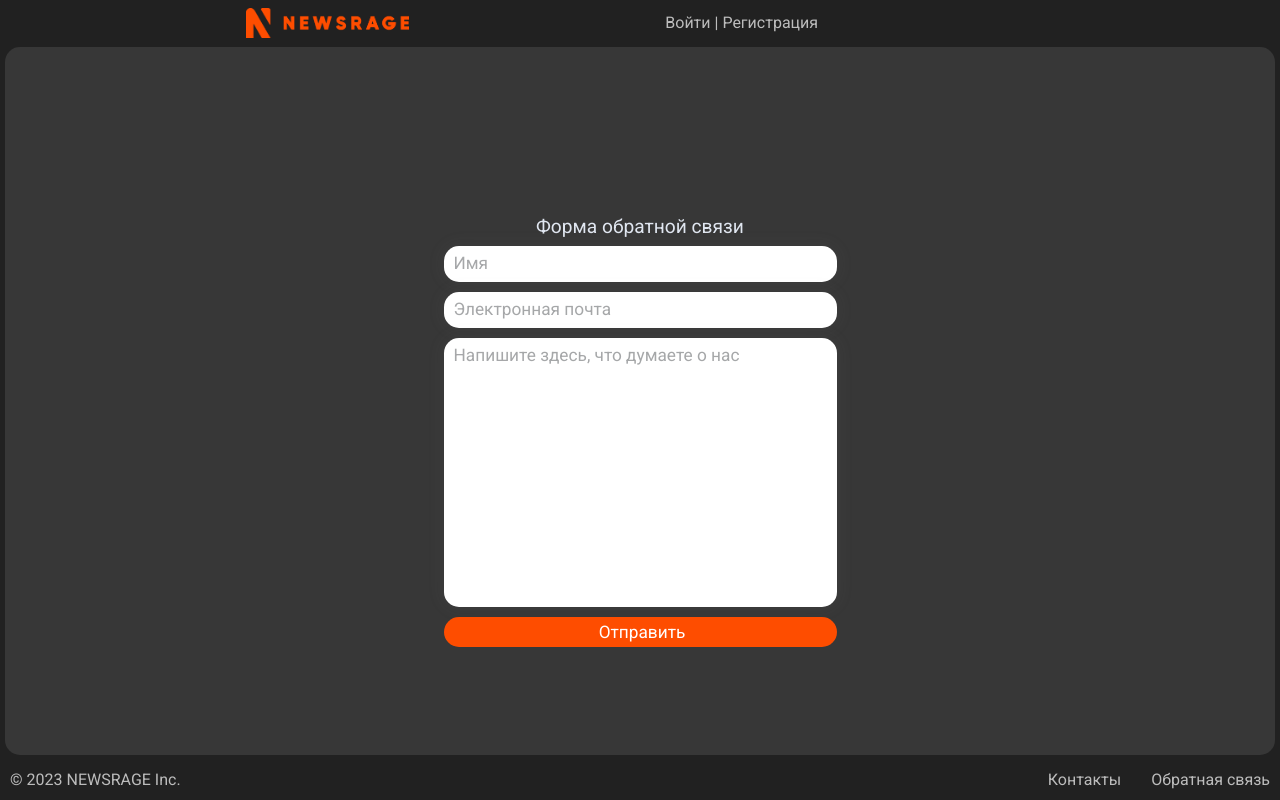
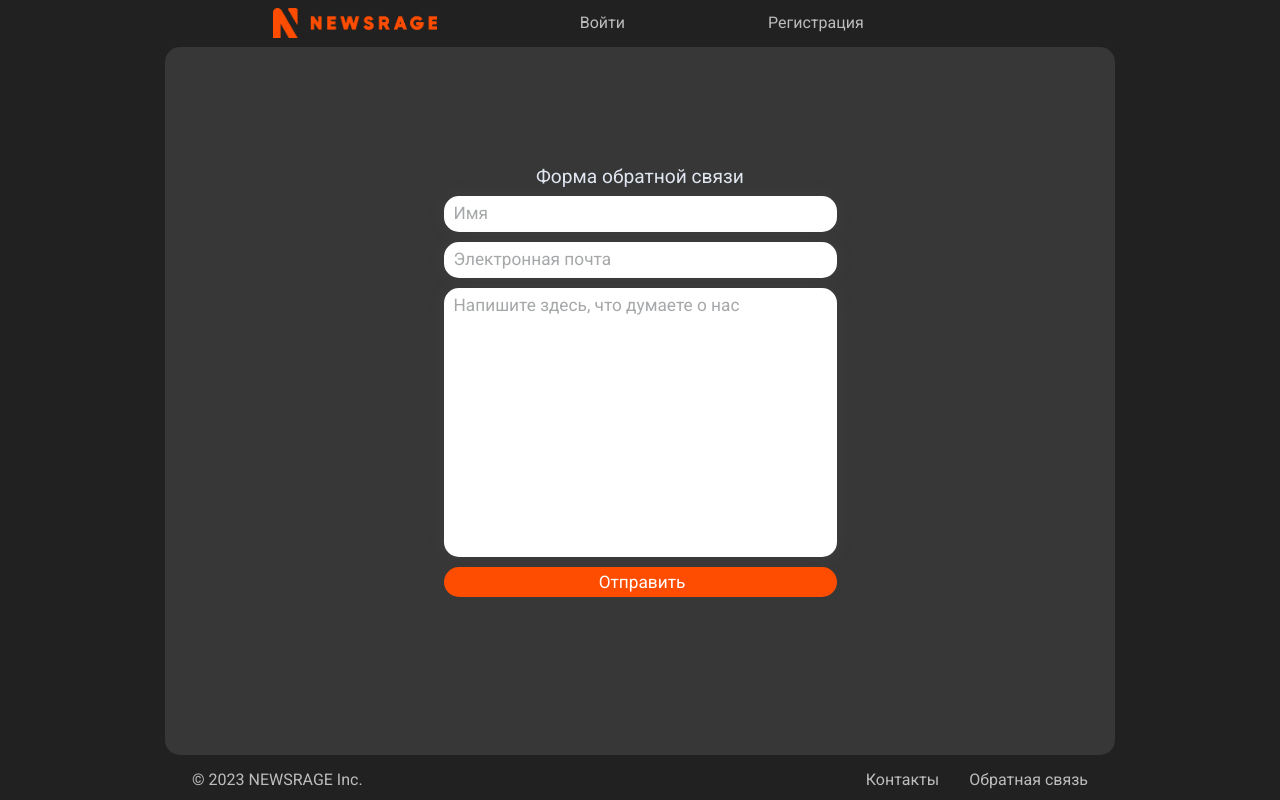
Before and after one commit to lopachukseva/newsrage, a Django app: page /feedback/ in a window 1280 px wide. Run offline with Django 4.2, Linux system fonts and the light colour scheme.

Commit message:
layout updates fix for responsive

```diff
--- a/newsrage/newsapp/static/newsapp/css/style.css
+++ b/newsrage/newsapp/static/newsapp/css/style.css
@@ -22,7 +22,7 @@ a.text {
     min-height: 100vh;
     min-width: 300px;
     background-color: #212121;
-    /* align-items: center; */
+    align-items: center;
 }
 
 .header {
@@ -39,7 +39,7 @@ a.text {
 }
 
 .main {
-    width: 100%;
+    width: 75%;
     padding-top: 42px;
     flex-grow: 1;
     display: flex;
@@ -58,10 +58,15 @@ a.text {
 
     .main {
         padding-top: 0px;
-        /* padding-top: 202px; */
     }
 
 
+}
+
+@media screen and (max-width: 900px) {
+    .main {
+        width: 100%;
+    }
 }
 
 
@@ -69,12 +74,13 @@ a.text {
 
 .header-navigation {
     width: 100%;
+    display: flex;
+    justify-content: center;
 }
 
 .header-navigation-list {
-    width: 100%;
-    /* width: 100%; */
-    margin: 0px 20px;
+    width: 75%;
+    margin: 0px 0px;
     display: flex;
     align-items: center;
     justify-content: space-evenly;
@@ -146,6 +152,11 @@ a.text {
 
 }
 
+@media screen and (max-width: 900px) {
+    .header-navigation-list {
+        width: 100%;
+    }
+}
 
 /* ---- main page articles ----- */
 
@@ -230,15 +241,17 @@ a.text {
 
 .footer {
     display: flex;
-    justify-content: space-between;
+    justify-content: center;
+    width: 100%;
     color: rgba(255, 255, 255, 0.7);
 }
 
 .footer-container {
-    width: 100%;
+    width: 70%;
     margin: 10px;
     display: flex;
     justify-content: space-between;
+    align-self: center;
     align-items: center;
     color: rgba(255, 255, 255, 0.7);
 }
@@ -246,8 +259,8 @@ a.text {
 .footer a {
     color: rgba(255, 255, 255, 0.7);
     text-decoration: none;
+    text-align: center;
 }
-
 
 .footer a:hover {
     color: rgba(255, 255, 255, 0.895);
@@ -263,6 +276,16 @@ a.text {
     flex-direction: row;
     align-self: center;
     gap: 30px;
+}
+
+.footer-contacts p {
+    text-align: center;
+}
+
+@media screen and (max-width: 900px) {
+    .footer-container {
+        width: 100%;
+    }
 }
 
 
@@ -320,6 +343,7 @@ a.text {
     }
 }
 
+
 /* ---- post comments ----- */
 
 .post-comments h2 {
@@ -346,6 +370,7 @@ a.text {
 .comment-username {
     margin-top: 15px;
 }
+
 
 /* ---- 404 page ----- */
 
@@ -394,6 +419,7 @@ a.text {
     opacity: 1;
 }
 
+
 /* ---- feedback form ---- */
 
 .feedback-form p {
@@ -402,19 +428,15 @@ a.text {
 
 .feedback-form {
     display: flex;
-
     flex-direction: column;
     box-sizing: border-box;
     font-size: 1.2em;
-    /* color: rgba(255,255,255,0.7); */
     color: #e0e6f0;
     padding: 0px;
     justify-content: center;
     align-items: stretch;
-    margin-top: 150px;
-    /* width: 500px; */
+    margin-top: 100px;
 }
-
 
 .feedback-form .form-input {
     line-height: 1.5;
@@ -425,22 +447,17 @@ a.text {
     resize: none;
     padding: 5px;
     padding-left: 10px;
-    /* width: 500px; */
-    /* min-width: 100px; */
     border: 0;
     box-shadow: 0 0 15px 4px rgba(128, 128, 128, 0.06);
     border-radius: 15px;
     transition: border-color 0.15s ease-in-out, box-shadow 0.15s ease-in-out
 }
 
-
 .feedback-form .form-button {
     font-size: 0.9em;
     font-family: 'Roboto', sans-serif;
     box-sizing: border-box;
     margin-top: 10px;
-    /* width: 500px; */
-    /* min-width: 100px; */
     padding-left: 10px;
     border: 0;
     border-radius: 15px;
@@ -448,7 +465,6 @@ a.text {
     background-color: #fe4d00;
     color: #fff;
 }
-
 
 .feedback-form .form-input::placeholder {
     color: #212529;
@@ -464,16 +480,13 @@ a.text {
     box-shadow: 0 0 0 0.2rem rgba(158, 158, 158, 0.742);
 }
 
-
 .feedback-form .form-button:focus {
     color: #212529;
-    /* background-color: #fff; */
     background-color: #fe4c00de;
     border-color: #bdbdbd;
     outline: 0;
     box-shadow: 0 0 0 0.2rem rgba(158, 158, 158, 0.742);
 }
-
 
 .feedback-form .form-button:hover {
     background-color: #fe4c00ba;
@@ -483,7 +496,6 @@ a.text {
 .form-error .errorlist li {
     margin-top: 10px;
 }
-
 
 
 /* ---- login/register form ---- */
@@ -498,13 +510,11 @@ a.text {
     flex-direction: column;
     box-sizing: border-box;
     font-size: 1.2em;
-    /* color: rgba(255,255,255,0.7); */
     color: #e0e6f0;
     padding: 0px;
     justify-content: center;
     align-items: stretch;
     margin-top: 150px;
-    /* width: 500px; */
 }
 
 
@@ -517,14 +527,11 @@ a.text {
     resize: none;
     padding: 5px;
     padding-left: 10px;
-    /* width: 500px; */
-    /* min-width: 100px; */
     border: 0;
     box-shadow: 0 0 15px 4px rgba(128, 128, 128, 0.06);
     border-radius: 15px;
     transition: border-color 0.15s ease-in-out, box-shadow 0.15s ease-in-out
 }
-
 
 .login-form .form-button {
     font-size: 0.9em;
@@ -540,7 +547,6 @@ a.text {
     color: #fff;
 }
 
-
 .login-form .form-input::placeholder {
     color: #212529;
     opacity: 0.4;
@@ -555,22 +561,18 @@ a.text {
     box-shadow: 0 0 0 0.2rem rgba(158, 158, 158, 0.742);
 }
 
-
 .login-form .form-button:focus {
     color: #212529;
-    /* background-color: #fff; */
     background-color: #fe4c00de;
     border-color: #bdbdbd;
     outline: 0;
     box-shadow: 0 0 0 0.2rem rgba(158, 158, 158, 0.742);
 }
 
-
 .login-form .form-button:hover {
     background-color: #fe4c00ba;
     border-color: #74361cbd;
 }
-
 
 .form-error .errorlist li {
     margin-top: 10px;
@@ -579,12 +581,10 @@ a.text {
 
 /* ---- comments form ---- */
 
-
 .comment-add {
     display: flex;
     width: 100%;
 }
-
 
 .comments-form p {
     align-self: center;
@@ -595,7 +595,6 @@ a.text {
     flex-direction: column;
     box-sizing: border-box;
     font-size: 1.2em;
-    /* color: rgba(255,255,255,0.7); */
     color: #e0e6f0;
     padding: 0px;
     justify-content: center;
@@ -604,7 +603,6 @@ a.text {
     width: 100%;
     height: 250px;
 }
-
 
 .comments-form .form-input {
     line-height: 1.5;
@@ -621,7 +619,6 @@ a.text {
     transition: border-color 0.15s ease-in-out, box-shadow 0.15s ease-in-out
 }
 
-
 .comments-form .form-button {
     font-size: 0.9em;
     font-family: 'Roboto', sans-serif;
@@ -636,7 +633,6 @@ a.text {
     color: #fff;
 }
 
-
 .comments-form .form-input::placeholder {
     color: #212529;
     opacity: 0.4;
@@ -644,30 +640,25 @@ a.text {
 
 .comments-form .form-input:focus {
     color: #212529;
-    ;
     background-color: #fff;
     border-color: #bdbdbd;
     outline: 0;
     box-shadow: 0 0 0 0.2rem rgba(158, 158, 158, 0.742);
 }
 
-
 .comments-form .form-button:focus {
     color: #212529;
-    /* background-color: #fff; */
     background-color: #fe4c00de;
     border-color: #bdbdbd;
     outline: 0;
     box-shadow: 0 0 0 0.2rem rgba(158, 158, 158, 0.742);
 }
 
-
 .comments-form .form-button:hover {
     background-color: #fe4c00ba;
     border-color: #74361cbd;
 }
 
-
 .comments-form .errorlist li {
     margin-top: 10px;
 }
--- a/newsrage/newsapp/templates/newsapp/base.html
+++ b/newsrage/newsapp/templates/newsapp/base.html
@@ -32,9 +32,11 @@
                        href="{% url 'logout_user' %}">Выйти</a>
                 </li>
                 {% else %}
-                <li class="header-navigation-textlink-hide"><a class="header-navigation-textlink header-navigation-textlink-hide"
-                       href="{% url 'login_user' %}">Войти</a> | <a class="header-navigation-textlink header-navigation-textlink-hide"
-                       href="{% url 'register_user' %}">Регистрация</a>
+                <li><a class="header-navigation-textlink header-navigation-textlink-hide"
+                       href="{% url 'login_user' %}">Войти</a>
+                </li>
+                <li><a class="header-navigation-textlink header-navigation-textlink-hide"
+                       href="{% url 'register_user' %}"> Регистрация</a>
                 </li>
                 {% endif %}
                 <li><img class="header-navigation-textlink header-navigation-expand"
```
